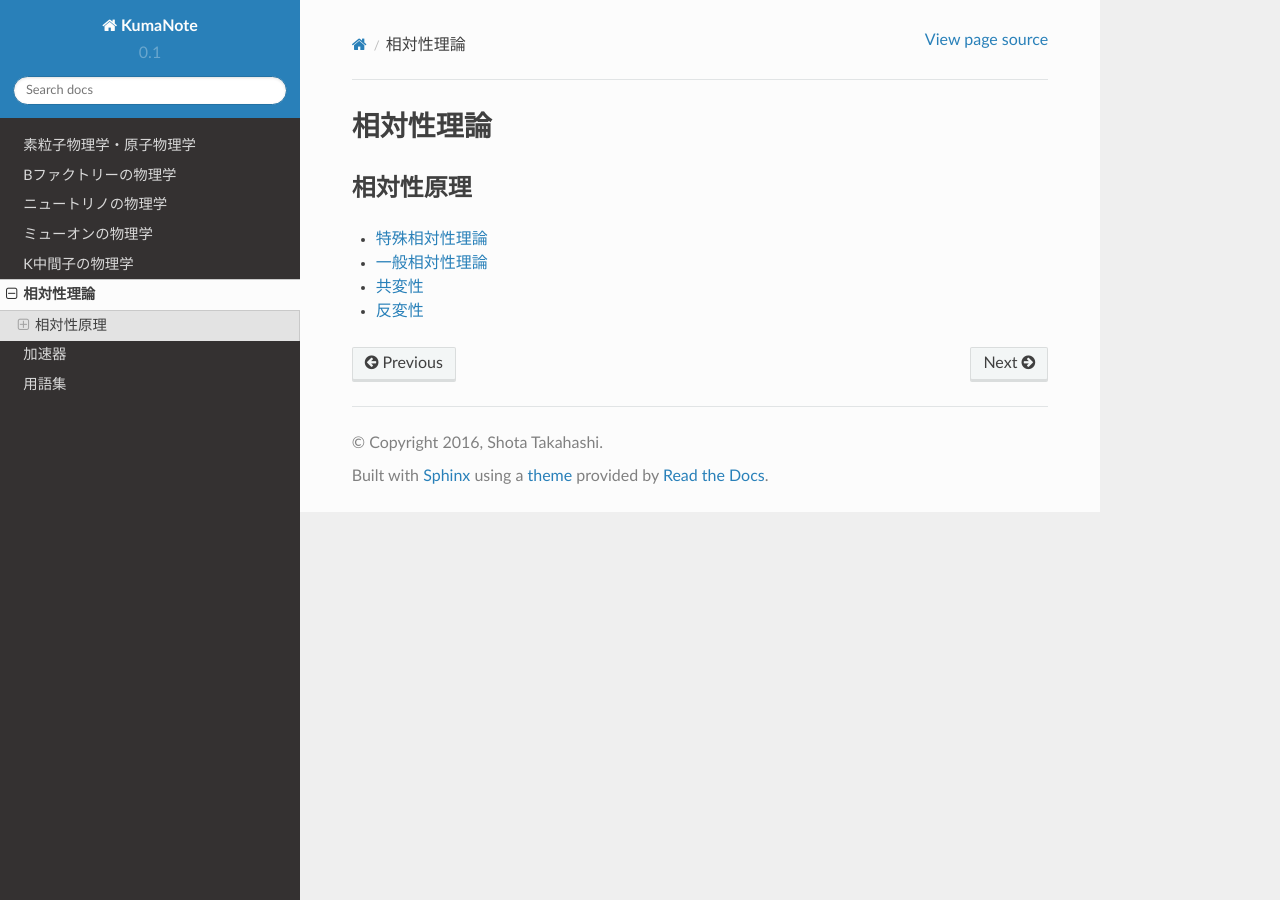
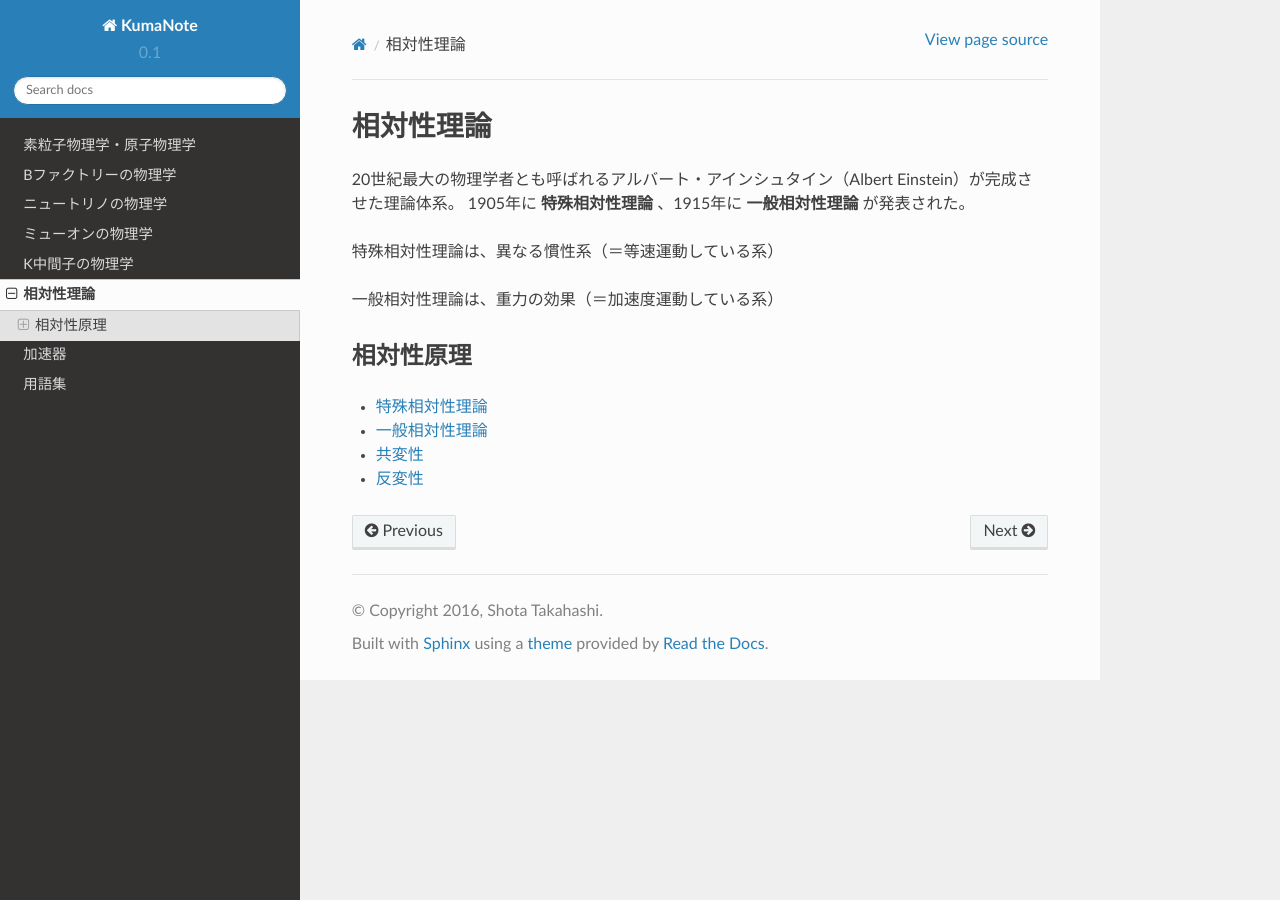
Before and after one commit to shotakaha/kumanote, a Sphinx documentation site: the page built from docs/source/relativity.rst, in a window 1280 px wide. Built offline with Sphinx 7.4.7 and the Read the Docs theme 2.0.0, drawn with Linux system fonts in a browser that asks for light colours; pages that are not in the unit, such as notebooks, are missing from menus.

Commit message:
Add content

```diff
--- a/docs/source/relativity.rst
+++ b/docs/source/relativity.rst
@@ -1,6 +1,14 @@
 ================================================================================
 相対性理論
 ================================================================================
+
+20世紀最大の物理学者とも呼ばれるアルバート・アインシュタイン（Albert Einstein）が完成させた理論体系。
+1905年に **特殊相対性理論** 、1915年に **一般相対性理論** が発表された。
+
+特殊相対性理論は、異なる慣性系（＝等速運動している系）
+
+一般相対性理論は、重力の効果（＝加速度運動している系）
+
 
 相対性原理
 ================================================================================
```
